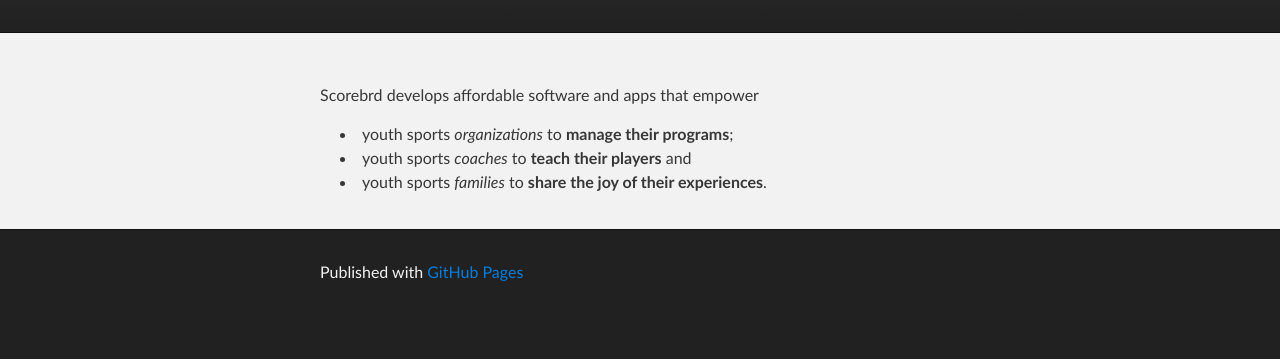
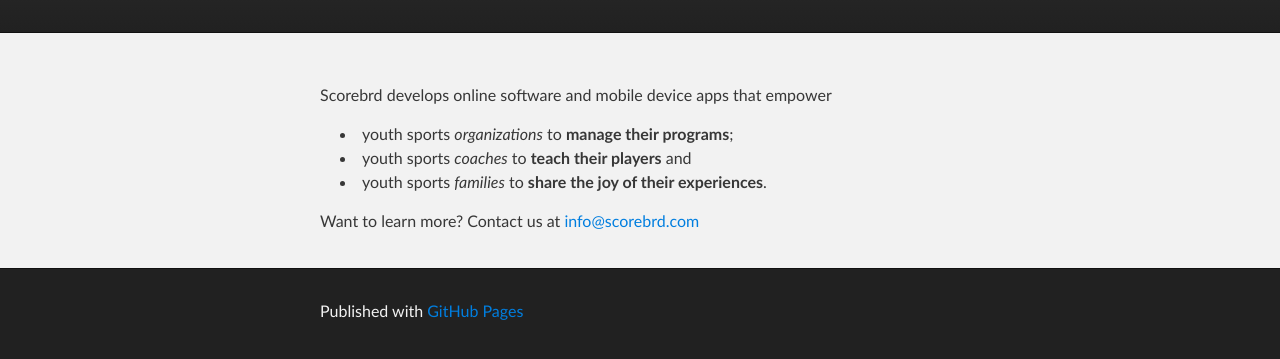
Before and after one commit to scorebrd/scorebrd.github.com, a plain HTML site: page index.html in a window 1280 px wide. Shown: the part 177-536 px from the top of the page. Drawn offline with Linux system fonts and the light colour scheme.

Commit message:
Replace master branch with page content via GitHub

```diff
--- a/index.html
+++ b/index.html
@@ -27,13 +27,13 @@
     <!-- MAIN CONTENT -->
     <div id="main_content_wrap" class="outer">
       <section id="main_content" class="inner">
-        <p>Scorebrd develops affordable software and apps that empower </p>
+        <p>Scorebrd develops online software and mobile device apps that empower </p>
 
 <ul>
 <li>youth sports <em>organizations</em> to <strong>manage their programs</strong>;</li>
 <li>youth sports <em>coaches</em> to <strong>teach their players</strong> and </li>
 <li>youth sports <em>families</em> to <strong>share the joy of their experiences</strong>.</li>
-</ul>
+</ul><p>Want to learn more? Contact us at <a href="mailto:info@scorebrd.com">info@scorebrd.com</a></p>
       </section>
     </div>
 
--- a/params.json
+++ b/params.json
@@ -1 +1 @@
-{"name":"SCOREBRD","tagline":"Empowering Young Athletes to Share the Joy of Sports","body":"Scorebrd develops affordable software and apps that empower \r\n* youth sports _organizations_ to **manage their programs**;\r\n* youth sports _coaches_ to **teach their players** and \r\n* youth sports _families_ to **share the joy of their experiences**.\r\n\r\n","google":"","note":"Don't delete this file! It's used internally to help with page regeneration."}
+{"name":"SCOREBRD","tagline":"Empowering Young Athletes to Share the Joy of Sports","body":"Scorebrd develops online software and mobile device apps that empower \r\n* youth sports _organizations_ to **manage their programs**;\r\n* youth sports _coaches_ to **teach their players** and \r\n* youth sports _families_ to **share the joy of their experiences**.\r\n\r\nWant to learn more? Contact us at info@scorebrd.com\r\n","google":"","note":"Don't delete this file! It's used internally to help with page regeneration."}
```
